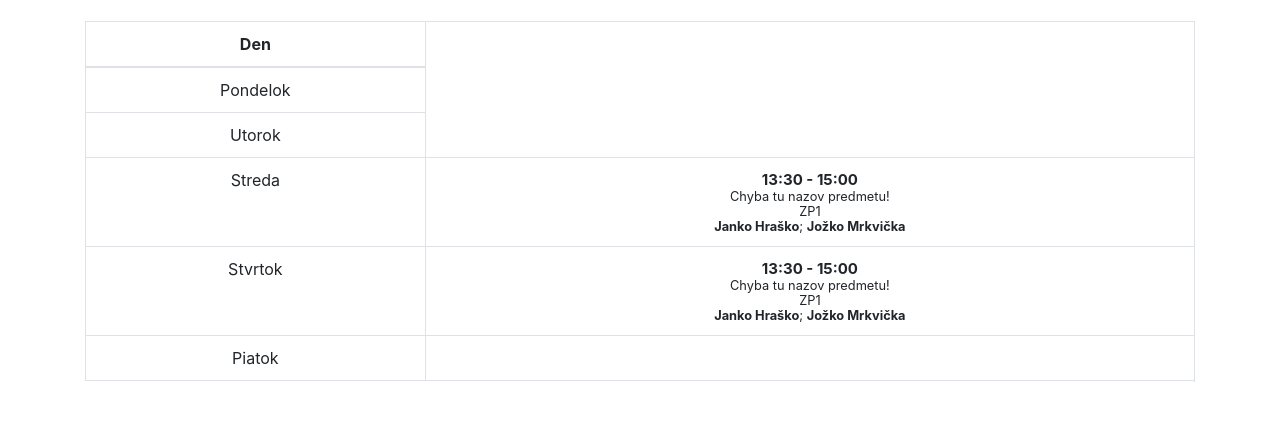
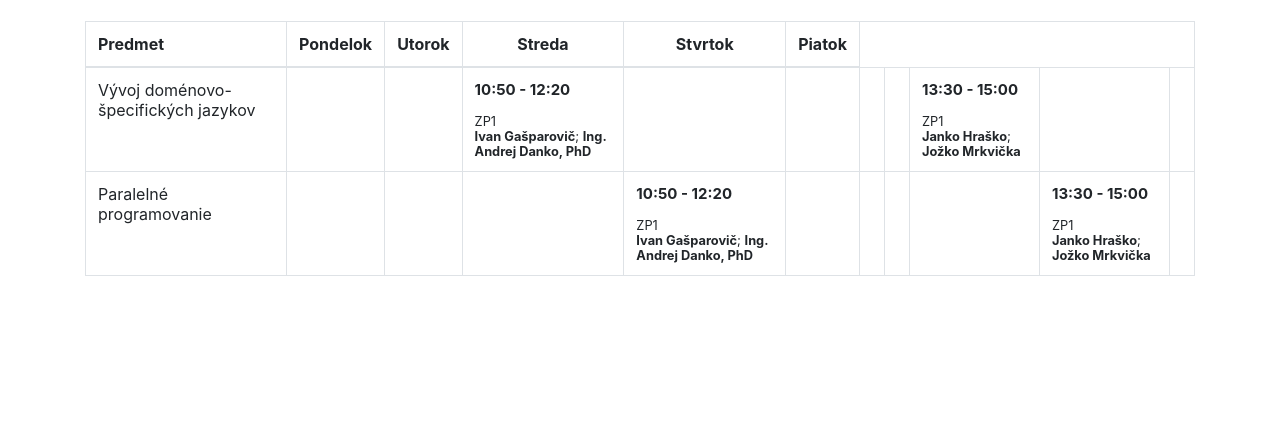
Before and after one commit to sommelon/vdsj-timetable, a plain HTML site: page timetable.html in a window 1280 px wide. Shown: the part 65-486 px from the top of the page. Drawn offline with nearby package versions, Linux system fonts and the light colour scheme.

Commit message:
WIP: some adjustments, but still not done yet

```diff
--- a/timetable.html
+++ b/timetable.html
@@ -12,32 +12,63 @@
             <table class="table table-bordered mt-4">
                 <thead>
                     <tr class="text-center">
-                        <th>Den</th>
+                        <th class="text-left">Predmet</th>
+
+                        <th>Pondelok</th>
+                        <th>Utorok</th>
+                        <th>Streda</th>
+                        <th>Stvrtok</th>
+                        <th>Piatok</th>
                     </tr>
                 </thead>
                 <tbody>
-                <tr>
-                    <td class="text-center">Pondelok</td>
-                                    <tr>
+                                        <tr>
+                        <td>Vývoj doménovo-špecifických jazykov</td>
+                                                                                    <td></td>
 
-                <tr>
-                    <td class="text-center">Utorok</td>
-                                    <tr>
+                                                            <td></td>
 
-                <tr>
-                    <td class="text-center">Streda</td>
-                                            <td class="text-center"><small><strong style='font-size: 15px;'>13:30 - 15:00</strong><br/>Chyba tu nazov predmetu!<br/>ZP1<br/><strong>Janko Hraško</strong>; <strong>Jožko Mrkvička</strong><br/></small></td>
-                                    <tr>
+                                                            <td><small><strong style='font-size: 15px;'>10:50 - 12:20</strong><br/><br/>ZP1<br/><strong>Ivan Gašparovič</strong>; <strong>Ing. Andrej Danko, PhD</strong><br/></small></td>
 
-                <tr>
-                    <td class="text-center">Stvrtok</td>
-                                            <td class="text-center"><small><strong style='font-size: 15px;'>13:30 - 15:00</strong><br/>Chyba tu nazov predmetu!<br/>ZP1<br/><strong>Janko Hraško</strong>; <strong>Jožko Mrkvička</strong><br/></small></td>
-                                    <tr>
+                                                            <td></td>
 
-                <tr>
-                    <td class="text-center">Piatok</td>
-                                    <tr>
-                </tbody>
+                                                            <td></td>
+
+                                                                                    <td></td>
+
+                                                            <td></td>
+
+                                                            <td><small><strong style='font-size: 15px;'>13:30 - 15:00</strong><br/><br/>ZP1<br/><strong>Janko Hraško</strong>; <strong>Jožko Mrkvička</strong><br/></small></td>
+
+                                                            <td></td>
+
+                                                            <td></td>
+
+                                            </tr>
+                                        <tr>
+                        <td>Paralelné programovanie</td>
+                                                                                    <td></td>
+
+                                                            <td></td>
+
+                                                            <td></td>
+
+                                                            <td><small><strong style='font-size: 15px;'>10:50 - 12:20</strong><br/><br/>ZP1<br/><strong>Ivan Gašparovič</strong>; <strong>Ing. Andrej Danko, PhD</strong><br/></small></td>
+
+                                                            <td></td>
+
+                                                                                    <td></td>
+
+                                                            <td></td>
+
+                                                            <td></td>
+
+                                                            <td><small><strong style='font-size: 15px;'>13:30 - 15:00</strong><br/><br/>ZP1<br/><strong>Janko Hraško</strong>; <strong>Jožko Mrkvička</strong><br/></small></td>
+
+                                                            <td></td>
+
+                                            </tr>
+                                    </tbody>
             </table>
         </div>
     </body>
```
Also changed, not shown: 1 other file.
